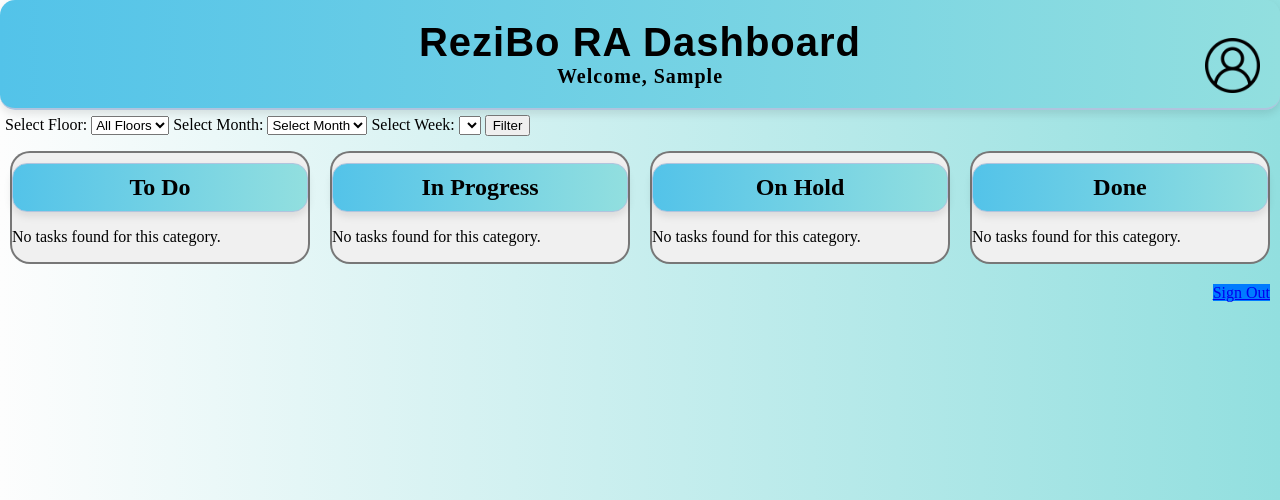
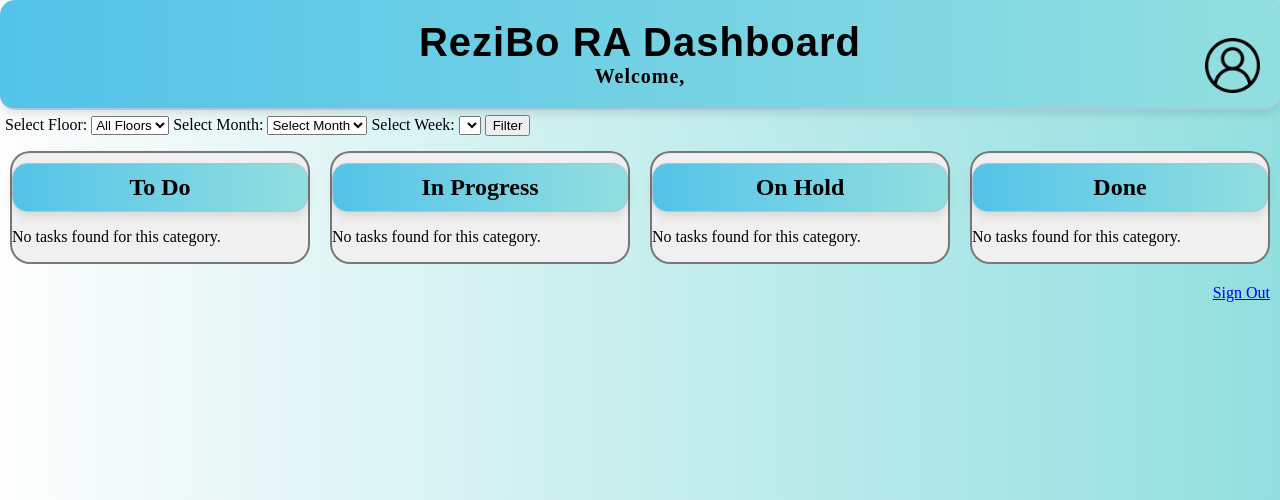
Before and after one commit to david7franco/ReziBo, a Django app: page /trello/ in a window 1280 px wide. Shown: the top 500 px of the page. Run offline with Django 4.2, Linux system fonts and the light colour scheme; the visitor is signed in with stand-in values (Sample User, id 1); lists and menus that the app fills with data are empty; some libraries are stand-ins or nearby versions.

Commit message:
fixing button

```diff
--- a/accounts/static/accounts/trello.css
+++ b/accounts/static/accounts/trello.css
@@ -116,7 +116,6 @@ h1 {
     display: block;
 }
 
-
 .profile-icon {
     width: 80px !important;
     height: 80px !important;
@@ -125,7 +124,6 @@ h1 {
     right: 10px;
     margin-top: 5px;
 }
-
 .logout {
     padding: 10px;
     margin-left: auto;
--- a/accounts/templates/registration/trello.html
+++ b/accounts/templates/registration/trello.html
@@ -14,7 +14,7 @@
     <h1>ReziBo RA Dashboard</h1>
     <div class="header-left">
         {% if user.is_authenticated %}
-            <span>Welcome, {{ user.first_name|default:user.username }}</span>
+            <span>Welcome, {{ user.rauser.ra_name }}</span>
         {% endif %}
     </div>
     <a href="{% url 'profile-view' %}" class="button">
@@ -170,8 +170,10 @@
     </div>
  </div>
 
- <div class="logout">
-    <a href="{% url 'logout' %}" class="btn btn-primary">Sign Out</a>
+<div class='flex-container'>
+    <div class= 'logout'>
+    <a href="{% url 'logout' %}" class="btn">Sign Out</a>
+    </div>
 </div>
 
 <script>
```
Also changed, not shown: accounts/migrations/0001_initial.py, accounts/views.py (line endings or trailing spaces).
